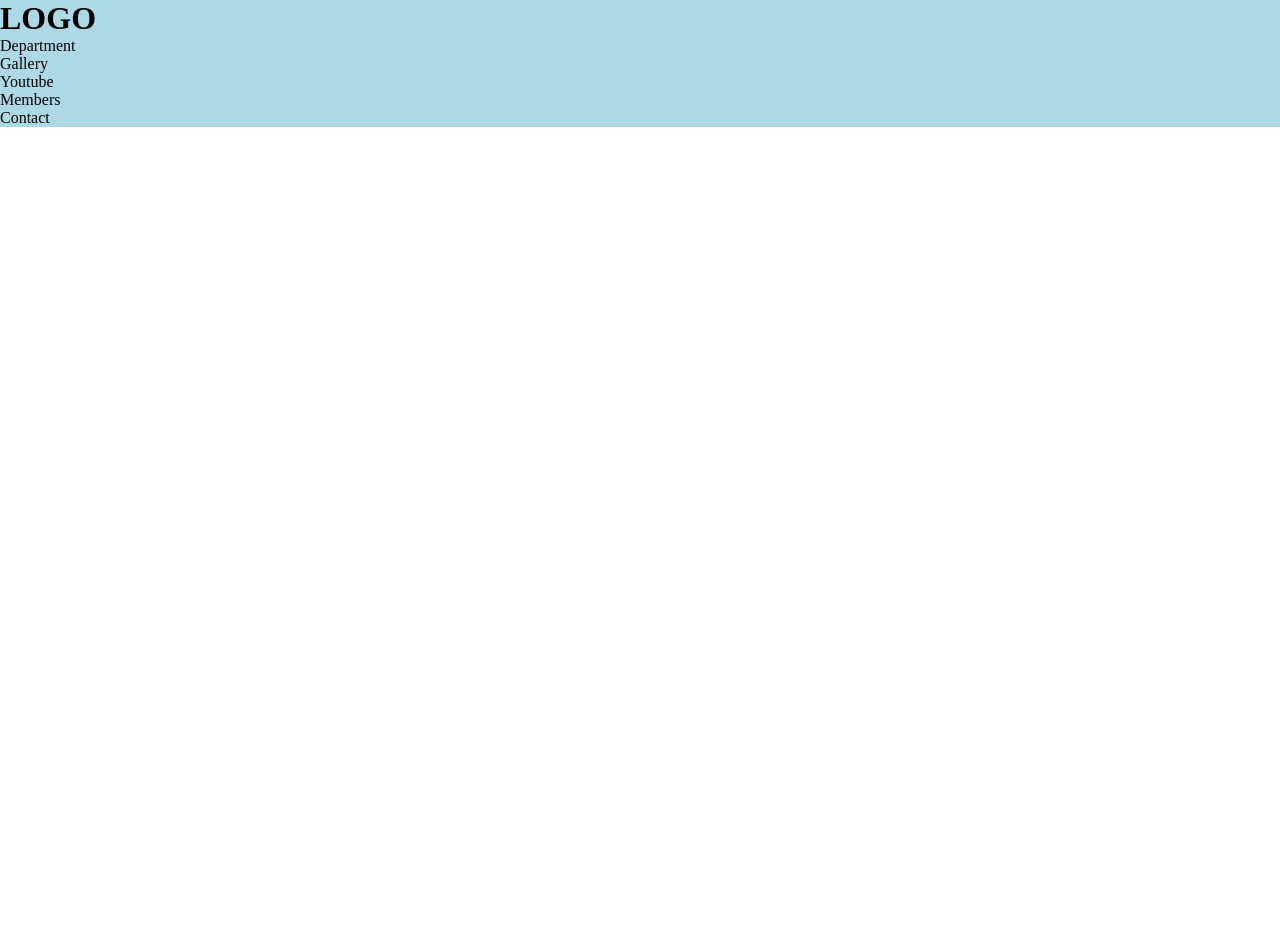
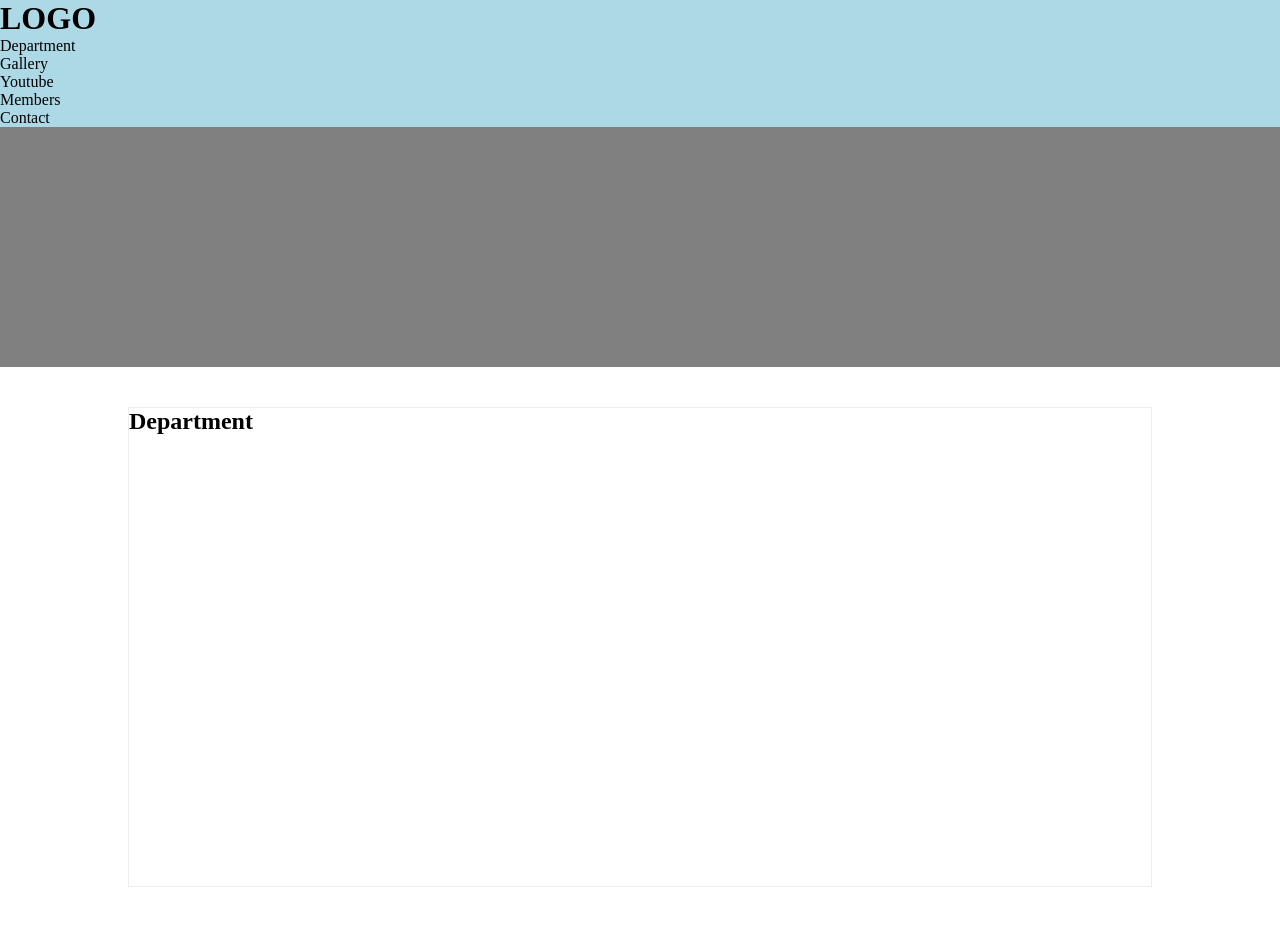
Before and after one commit to leeruma/react_portfolio, a React (Create React App) app: page / in a window 1280 px wide. Before the commit the page ends 800 px from the top, so only its background shows below. Built offline with nearby package versions, Linux system fonts and the light colour scheme.

Commit message:
department sub디자인

```diff
--- a/src/App.js
+++ b/src/App.js
@@ -1,10 +1,12 @@
 import './styles/Global.scss';
 import Header from './components/common/header/Header';
+import Department from './components/sub/department/Department';
 
 function App() {
 	return (
 		<>
 			<Header />
+			<Department />
 		</>
 	);
 }
--- a/src/components/sub/department/Department.jsx
+++ b/src/components/sub/department/Department.jsx
@@ -0,0 +1,14 @@
+import styles from './Department.module.scss';
+import clsx from 'clsx';
+
+export default function Department() {
+	return (
+		<section className={clsx(styles.department)}>
+			<figure></figure>
+
+			<div className={clsx(styles.content)}>
+				<h1>Department</h1>
+			</div>
+		</section>
+	);
+}
--- a/src/components/sub/department/Department.module.scss
+++ b/src/components/sub/department/Department.module.scss
@@ -0,0 +1,16 @@
+.department {
+	width: 100%;
+
+	figure {
+		width: 100%;
+		height: 30vh;
+		background: gray;
+	}
+
+	.content {
+		width: 80vw;
+		margin: 5vh auto;
+		min-height: 60vh;
+		border: 1px solid #eee;
+	}
+}
```
